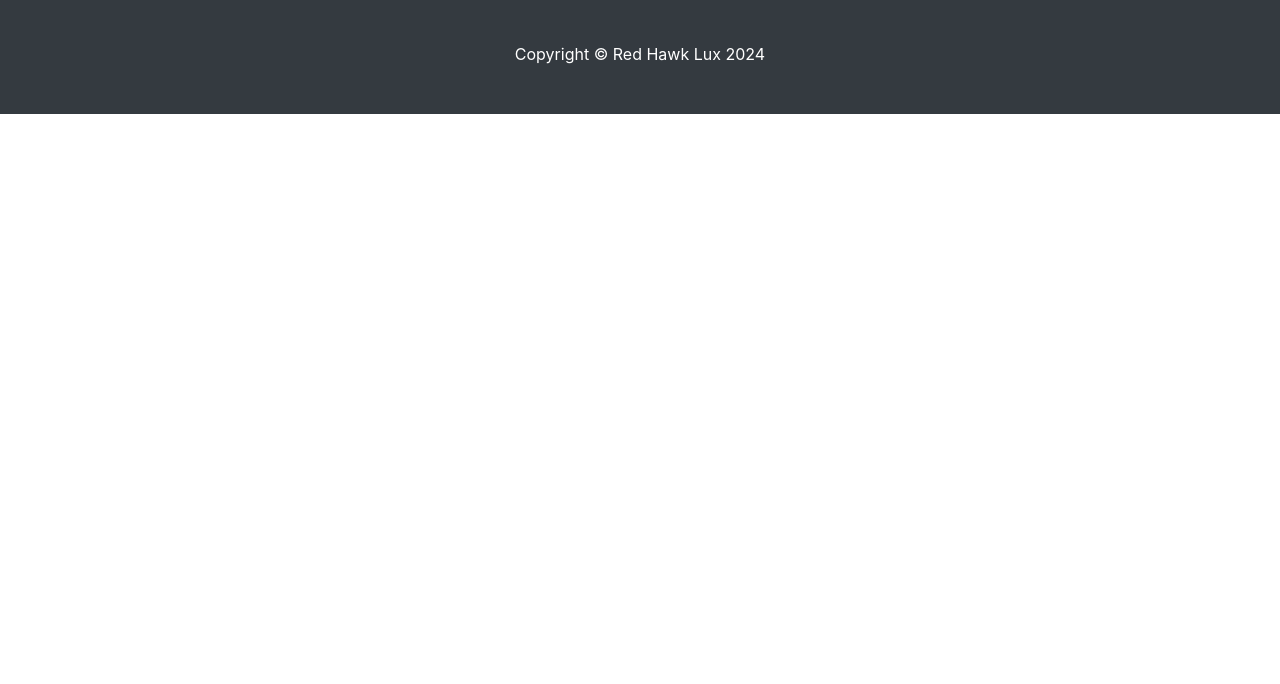
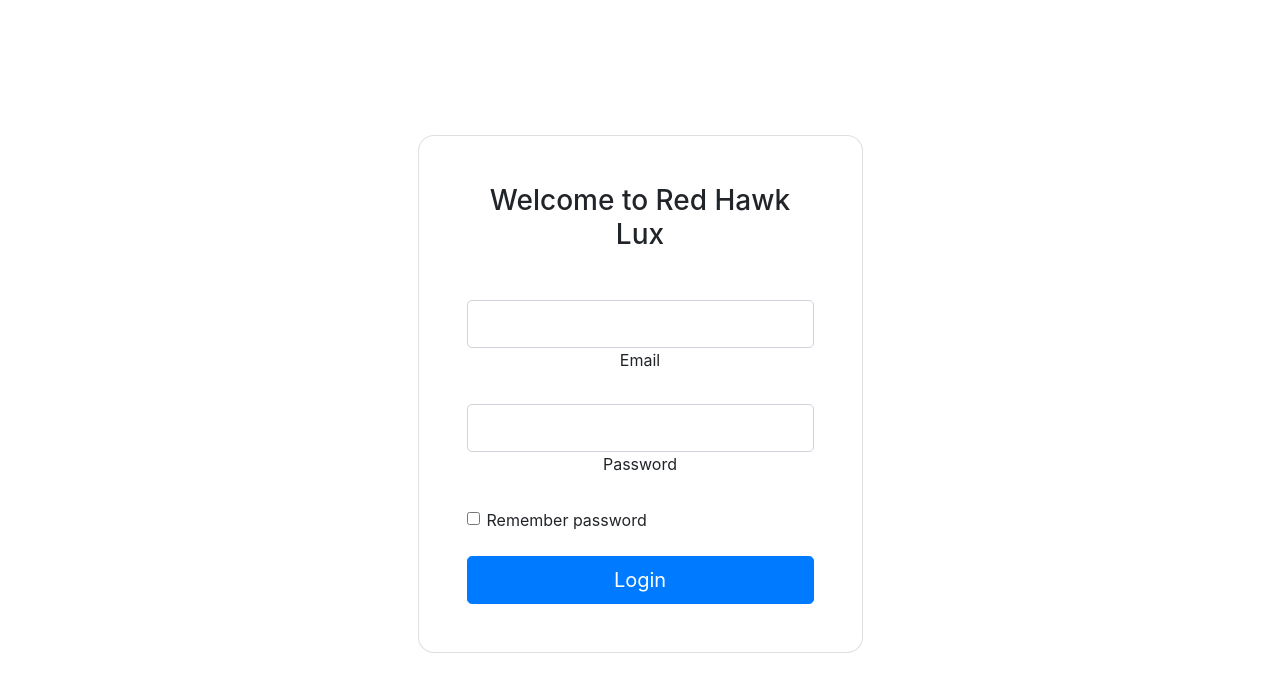
Before and after one commit to muddin612/SE-Project, a plain HTML site: page HTML/login and signup pages/signup.html in a window 1280 px wide. Shown: the part 116-800 px from the top of the page. Drawn offline with nearby package versions, Linux system fonts and the light colour scheme.

Commit message:
login page is nearly complete

```diff
--- a/HTML/login and signup pages/signup.html
+++ b/HTML/login and signup pages/signup.html
@@ -47,6 +47,42 @@
         </a>
       </div>
     </nav>
+
+
+    <section class="vh-100" style="background-color: #ffffff;">
+      <div class="container py-5 h-100">
+        <div class="row d-flex justify-content-center align-items-center h-100">
+          <div class="col-12 col-md-8 col-lg-6 col-xl-5">
+            <div class="card shadow-2-strong" style="border-radius: 1rem;">
+              <div class="card-body p-5 text-center">
+
+                <h3 class="mb-5">Welcome to Red Hawk Lux</h3>
+
+                <div class="form-outline mb-4">
+                  <input type="email" id="typeEmailX-2" class="form-control form-control-lg" />
+                  <label class="form-label" for="typeEmailX-2">Email</label>
+                </div>
+
+                <div class="form-outline mb-4">
+                  <input type="password" id="typePasswordX-2" class="form-control form-control-lg" />
+                  <label class="form-label" for="typePasswordX-2">Password</label>
+                </div>
+
+                <!-- Checkbox -->
+                <div class="form-check d-flex justify-content-start mb-4">
+                  <input class="form-check-input" type="checkbox" value="" id="form1Example3" />
+                  <label class="form-check-label" for="form1Example3"> Remember password </label>
+                </div>
+
+                <button class="btn btn-primary btn-lg btn-block" type="submit">Login</button>
+
+              </div>
+            </div>
+          </div>
+        </div>
+      </div>
+    </section>
+
   </body>
   <footer class="py-5 bg-dark">
     <div class="container">
```
Also changed, not shown: HTML/login and signup pages/login.html (+36 -0 lines).
